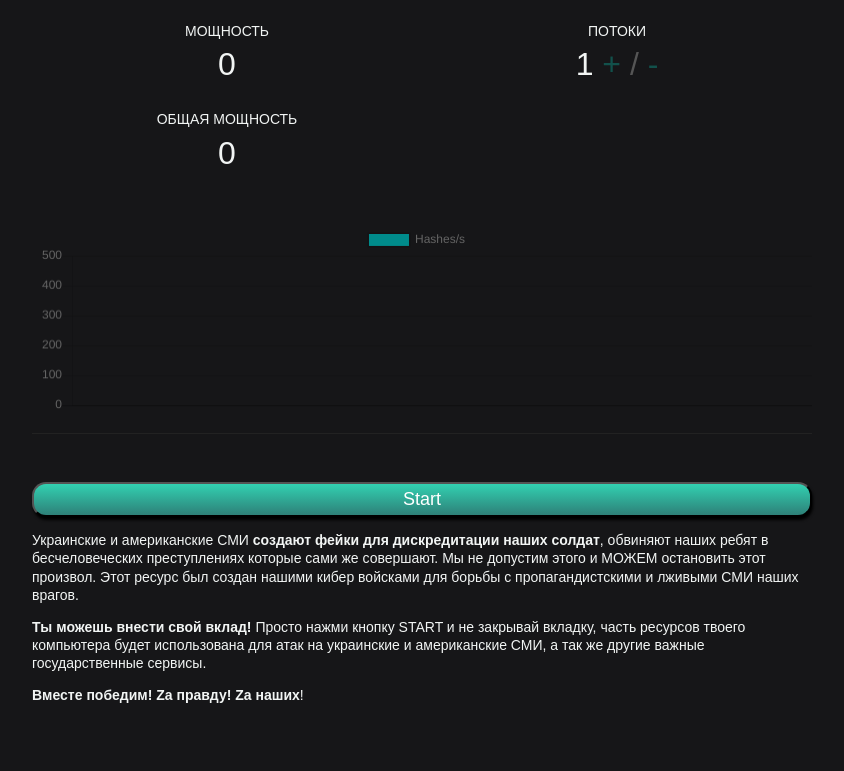
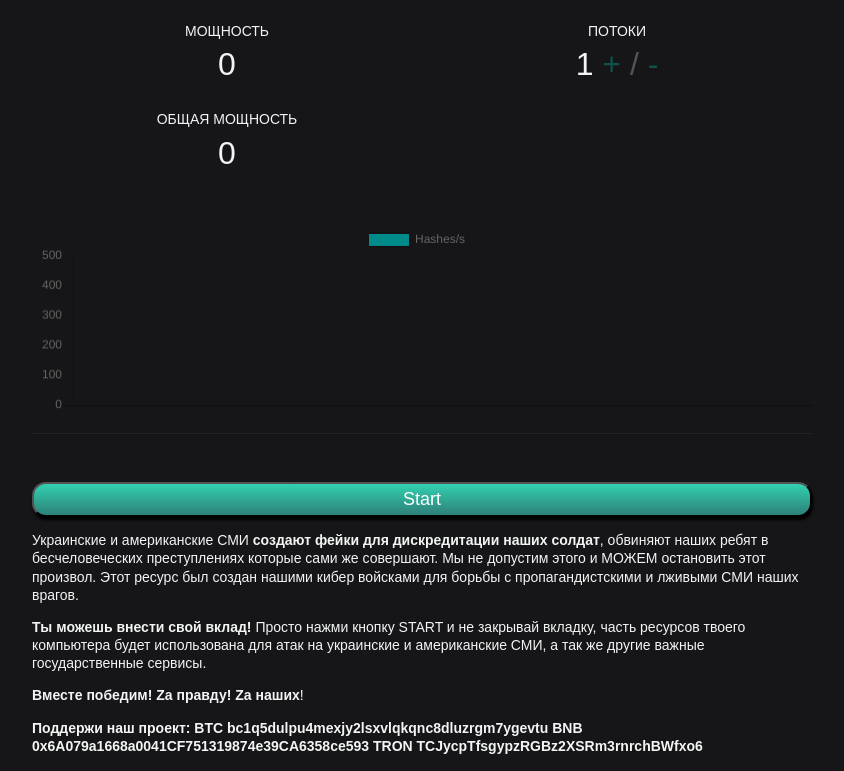
Before and after one commit to CyberArmy926135/army, a plain HTML site: page index.html in a window 1280 px wide. Shown: the part 62-833 px from the top of the page, without its empty margins (218-1062 px from the left). Before the commit the page ends 800 px from the top, so only its background shows below. Drawn offline with Linux system fonts and the light colour scheme.

Commit message:
Update index.html

```diff
--- a/index.html
+++ b/index.html
@@ -66,4 +66,11 @@
             <b>Вместе победим! Za правду! Za наших</b>!
     </p>
 </div>
+<div>
+    <p><b>Поддержи наш проект:
+        BTC bc1q5dulpu4mexjy2lsxvlqkqnc8dluzrgm7ygevtu
+        BNB 0x6A079a1668a0041CF751319874e39CA6358ce593
+        TRON TCJycpTfsgypzRGBz2XSRm3rnrchBWfxo6
+    </b></p>
+</div>
 </html>
```
